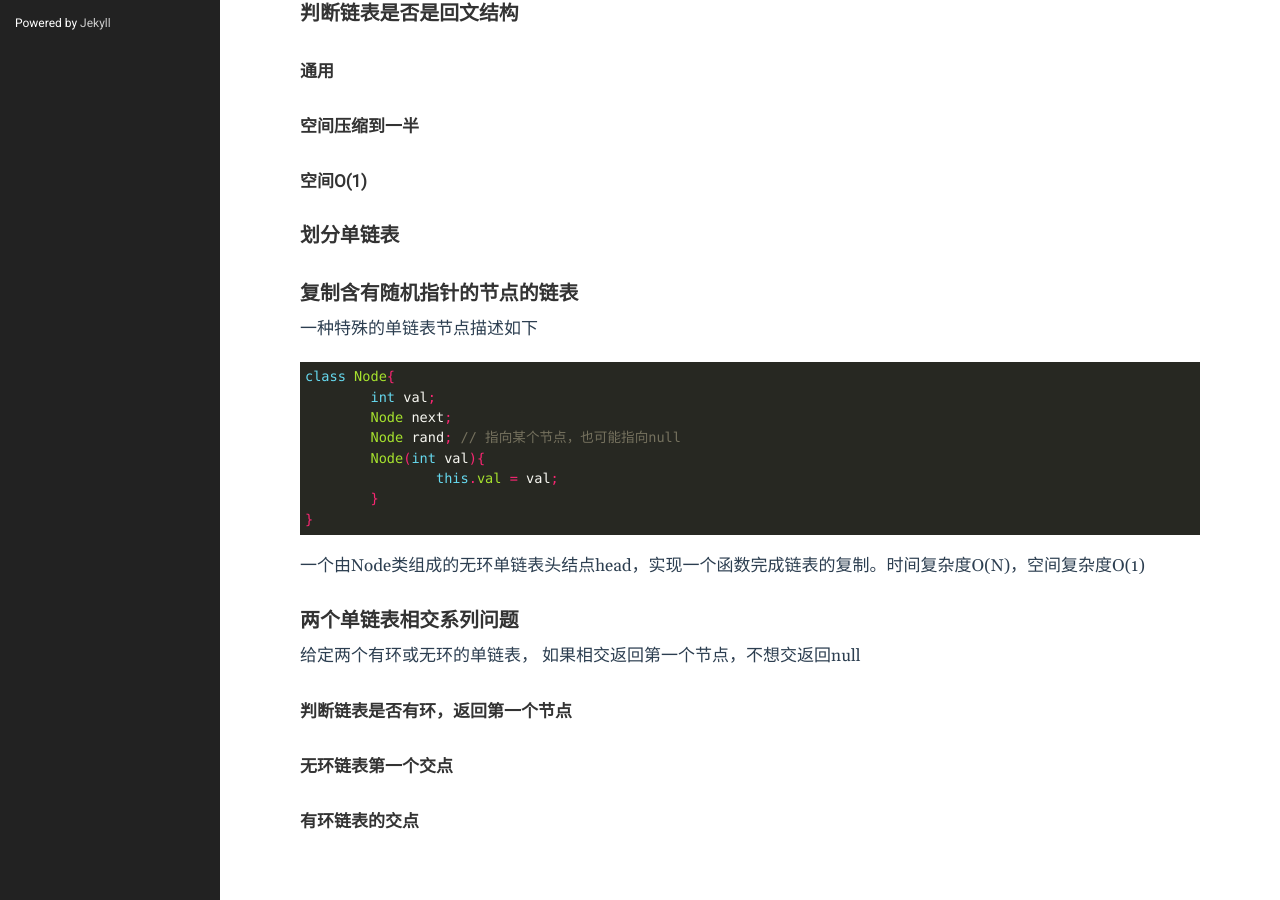
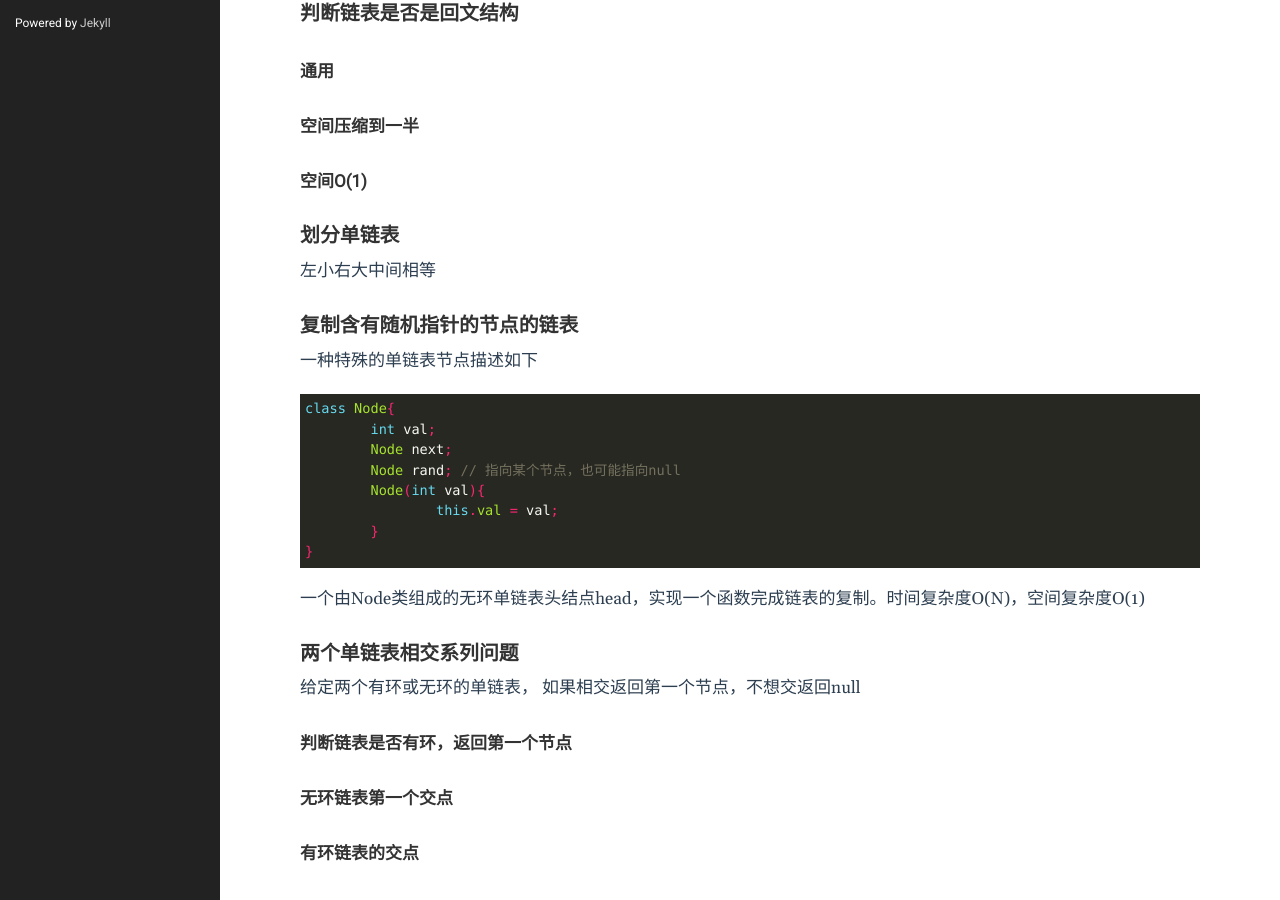
Before and after one commit to Taunk714/Taunk.github.io, a Jekyll site: the page built from _posts/2021-07-03-重学算法(5)-链表.md, in a window 1280 px wide and 900 px high, scrolled down 543 px. Built offline with Jekyll 4.4.1, drawn with Linux system fonts in a browser that asks for light colours.

Commit message:
修改文件: _posts/2021-07-03-重学算法(5)-链表.md

````diff
--- a/_posts/2021-07-03-重学算法(5)-链表.md
+++ b/_posts/2021-07-03-重学算法(5)-链表.md
@@ -15,6 +15,7 @@ preview: 1
 ## 经典题
 ### 反转单向和双向链表
 反转单向和双向链表，时间复杂度O(N)， 空间复杂度O(1)
+
 ### 打印两个有序链表的公共部分
 O(N),O(1)
 ### 判断链表是否是回文结构
@@ -22,6 +23,7 @@ O(N),O(1)
 #### 空间压缩到一半
 #### 空间O(1)
 ### 划分单链表
+左小右大中间相等
 ### 复制含有随机指针的节点的链表
 一种特殊的单链表节点描述如下
 ```java
````
